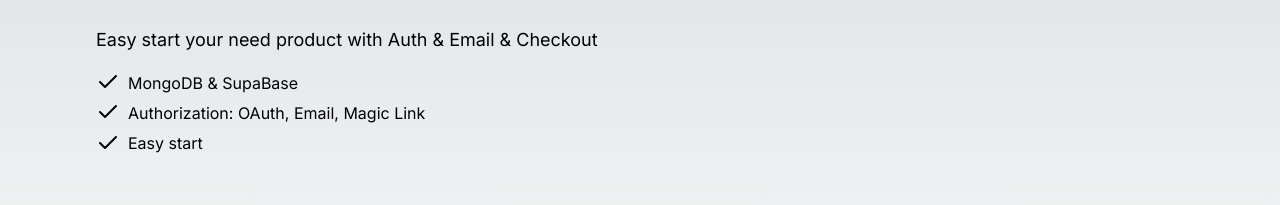
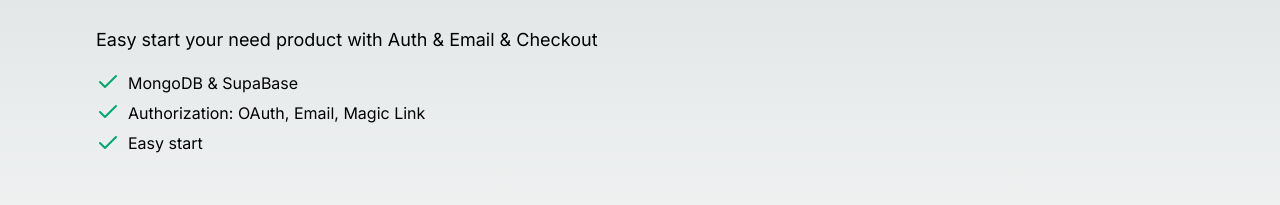
Before and after one commit to mshadev/next-saas-boilerplate, a Next.js app: page / in a window 1280 px wide. Shown: the part 275-480 px from the top of the page. Built offline with nearby package versions, Linux system fonts and the light colour scheme.

Commit message:
[styling] - change checkmark's color

```diff
--- a/app/page.tsx
+++ b/app/page.tsx
@@ -23,17 +23,17 @@ export default async function Home() {
 
               <ul className="hidden md:block text-base-content-secondary leading-relaxed space-y-1 mt-4">
                 <li className="flex lg:justify-start gap-2">
-                  <Check />
+                  <Check color="#00A96E" />
                   MongoDB & SupaBase
                 </li>
 
                 <li className="flex lg:justify-start gap-2">
-                  <Check />
+                  <Check color="#00A96E" />
                   Authorization: OAuth, Email, Magic Link
                 </li>
 
                 <li className="flex items-center justify-center lg:justify-start gap-2">
-                  <Check />
+                  <Check color="#00A96E" />
                   Easy start
                 </li>
               </ul>
```
